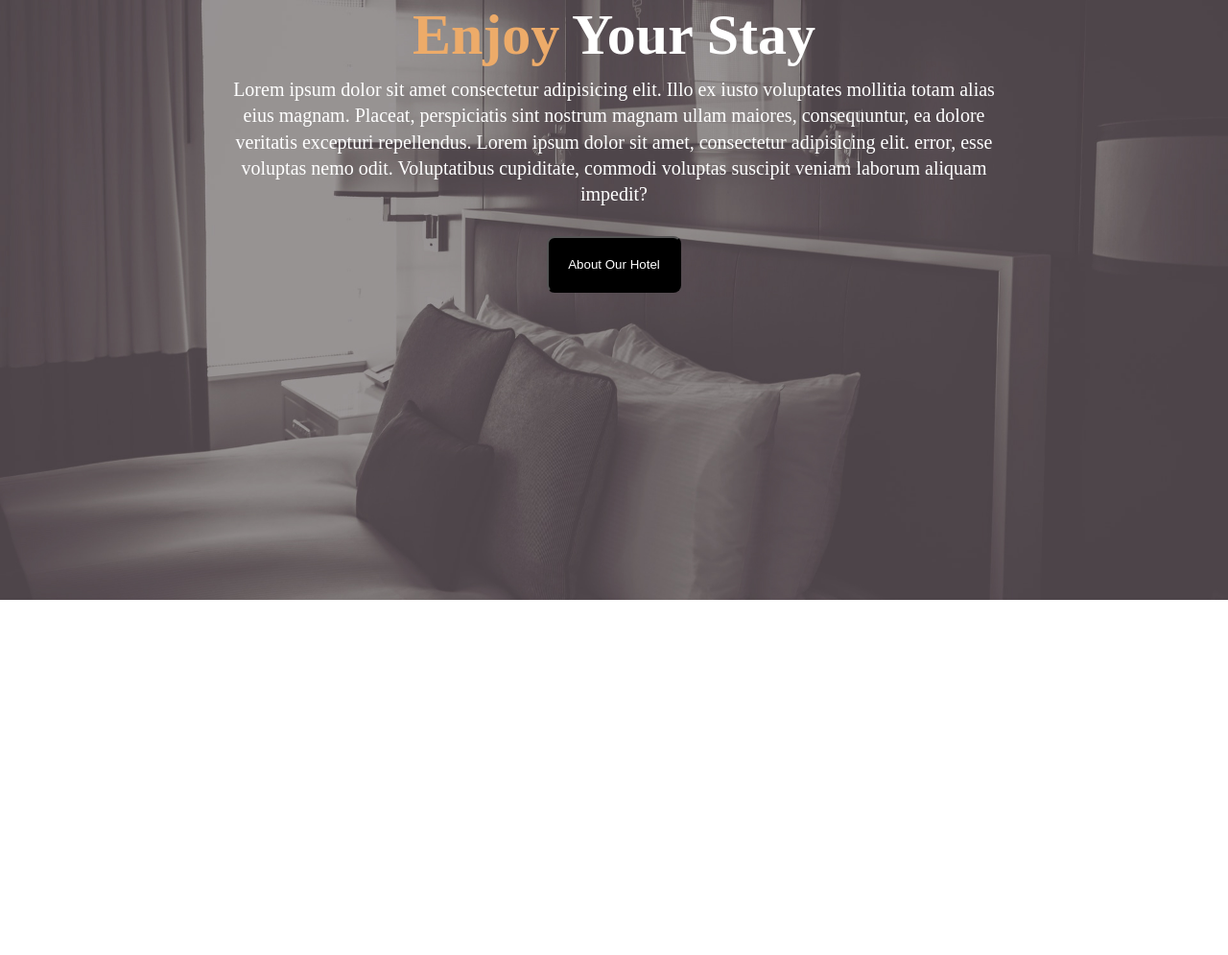
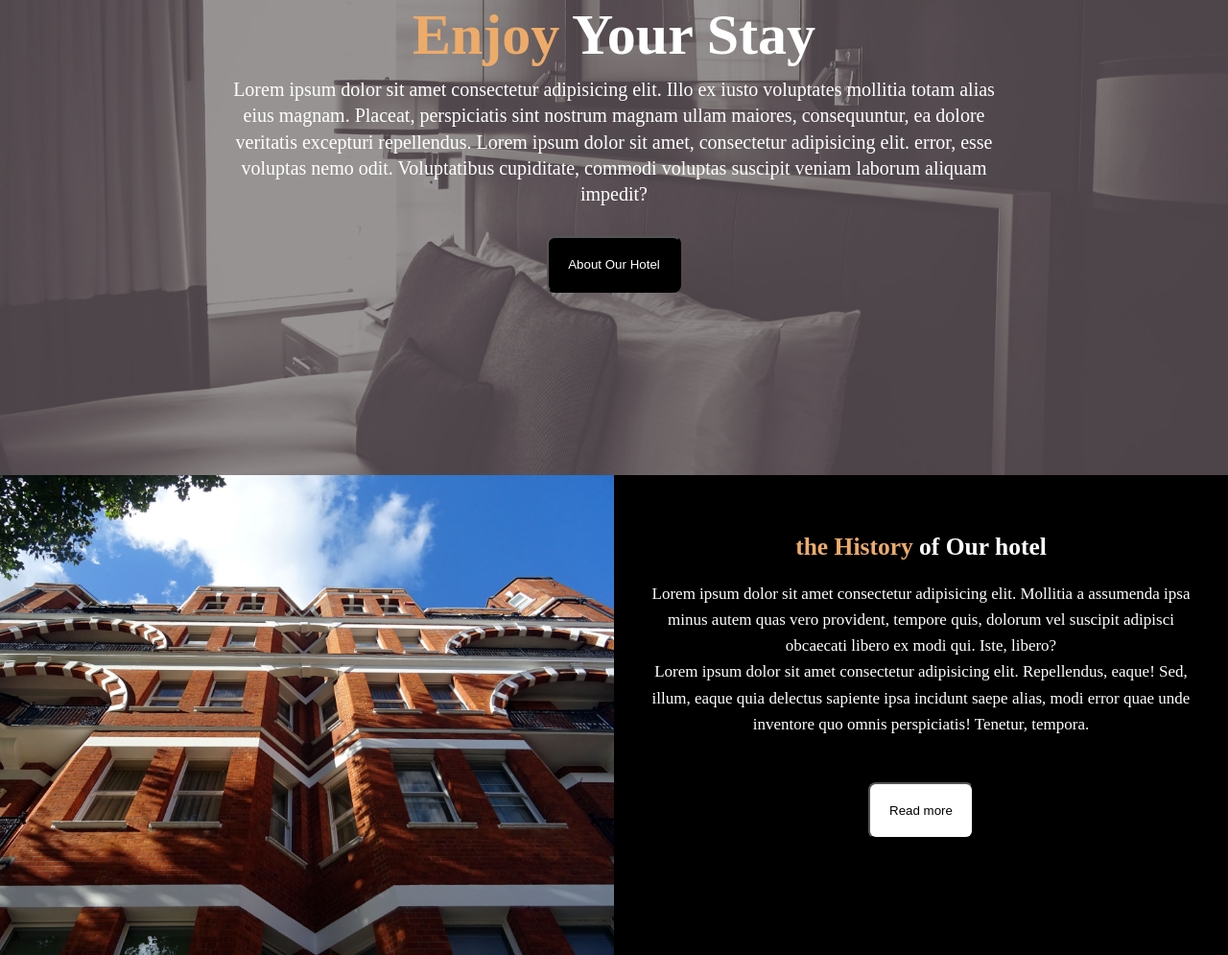
Before and after one commit to SSaliouDiakhate23/SiteVitrineHotel, a plain HTML site: page index.html in a window 1280 px wide. Shown: the part 247-1242 px from the top of the page at 96% size. Before the commit the page ends 872 px from the top, so only its background shows below. Drawn offline with Linux system fonts and the light colour scheme.

Commit message:
la partie section du projet j'ai pas encore fini

```diff
--- a/css/style.css
+++ b/css/style.css
@@ -8,7 +8,7 @@
     box-sizing: border-box;
 }
 body{
-    margin: 0;
+margin: 0;
 font-family: saliou-case sans-serif;
 line-height: 1.7em;
 font-size: 17x;
@@ -49,13 +49,14 @@ section{
     background-repeat: none;
     background-position: center;
     background-size: cover;
-    padding-bottom: 320px;
+    padding-bottom: 190px;
     padding-top: 200px;
 }
 .text{
     margin: auto;
     width: 800px;
     text-align: center;
+   animation: animatione 3s;
 }
 .div-p p{
 font-size: 30px;
@@ -89,3 +90,46 @@ button a:hover{
     text-decoration: underline;
     color: red ;
 }
+@keyframes animatione  {
+    from{
+        transform: translateX(-200px);
+        opacity: 0;
+    }
+    to{
+        transform: translateX(0);
+        opacity: 1;
+    }}
+    main{
+        display: flex;
+        width: 100%;
+
+    }
+    .div-img{
+        background-image: url(photo-2.jpg);
+        background-position:center ;
+        background-size: cover;
+        width: 50%;
+        display: flex;
+        height: 500px;
+    }
+  .history{
+    font-size: 17px;
+    width: 50%;
+    background-color: black;
+    color:white;
+    text-align: center;
+    padding-top: 40px;
+    padding: 40px 25px 0px 25px;
+
+
+  }
+  .our-history{
+color:hwb(30 41% 7%) ;
+  }
+ .read-more{
+    background-color: white;
+
+ }
+ .read-more a{
+    color: black;
+ }
--- a/index.html
+++ b/index.html
@@ -29,8 +29,23 @@
         </div>
         <button><a href="about.html">About Our Hotel</a></button>
         </div>
+    </section>
+   <main>
+    <div class="div-img">
+    </div>
+    <div class="history">
+        <div>
+        <h2 ><span class="our-history">the History</span> of Our hotel</h2>
+    </div>
+        <p>Lorem ipsum dolor sit amet consectetur adipisicing elit. Mollitia a assumenda ipsa minus autem quas vero provident,
+            tempore quis, dolorum vel suscipit adipisci obcaecati libero ex modi qui. Iste, libero?<br>
+        Lorem ipsum dolor sit amet consectetur adipisicing elit. Repellendus, eaque! Sed, illum, eaque quia delectus sapiente
+        ipsa incidunt saepe alias, modi error quae unde inventore quo omnis perspiciatis! Tenetur, tempora.</p>
+            <button class="read-more"><a href="#">Read more</a></button>
+    </div>
 
-    </section>
+
+   </main>
 
 
 
```
Also changed, not shown: css/photo-2.jpg (renamed from img/photo-2.jpg).
